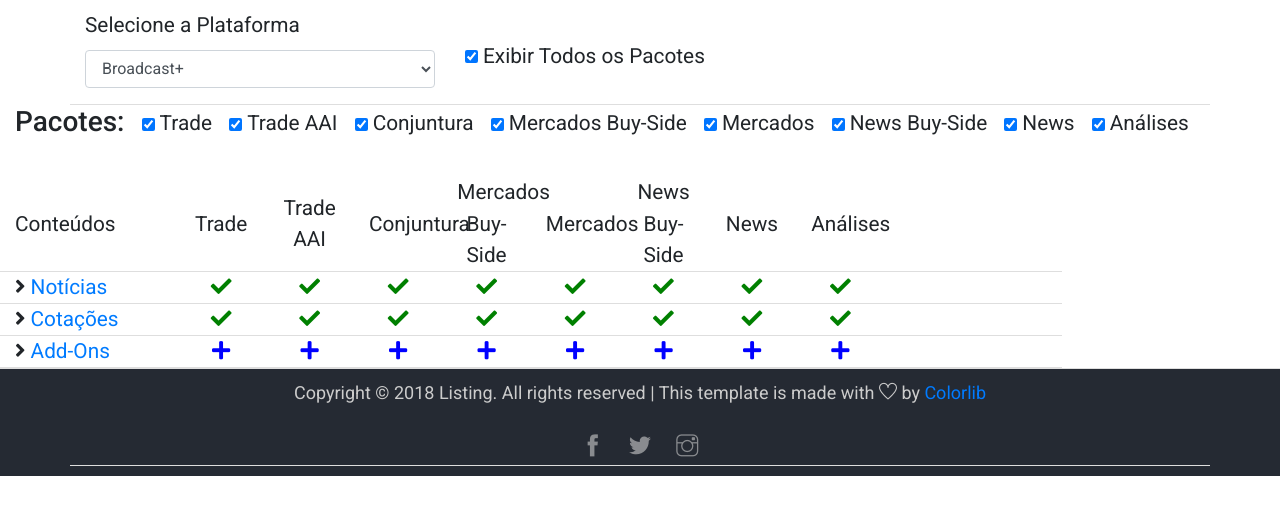
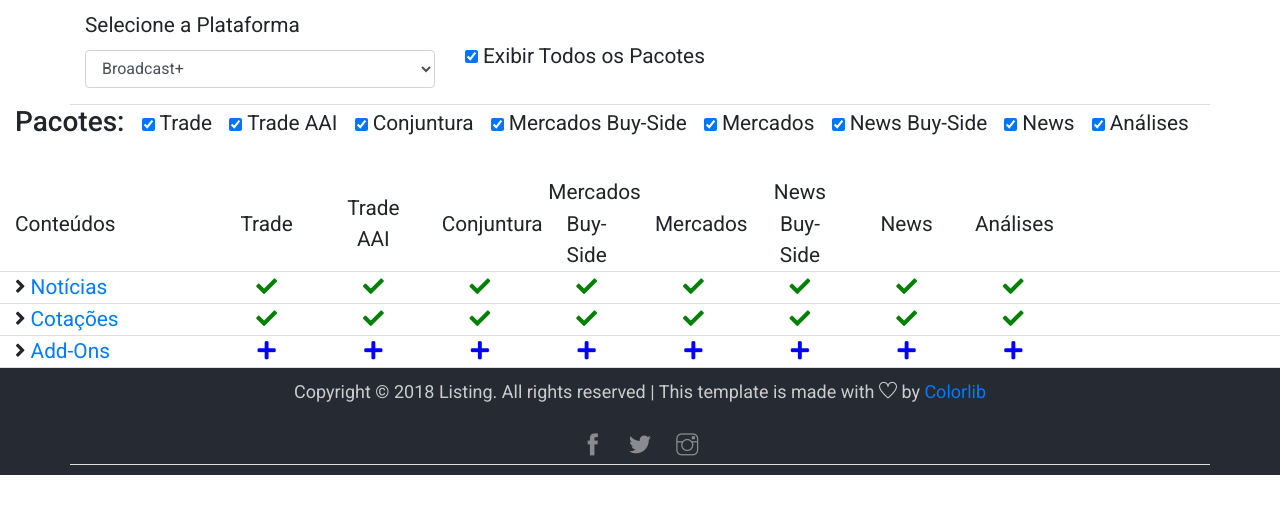
Before and after one commit to brunoLeal93/PPP-Digital, a Flask app: page /Conteudo-vs-Pacotes in a window 1280 px wide. Shown: the part 184-699 px from the top of the page. Run offline with Flask 2, Linux system fonts and the light colour scheme; some libraries are stand-ins or nearby versions.

Commit message:
atualização

```diff
--- a/app/templates/ppp.html
+++ b/app/templates/ppp.html
@@ -76,8 +76,6 @@
 
         </br>
 
-        <div class="row">
-        <div class="col-10">
         <!--Inicio do PPP #  Cabeçalho-->
         <div class="container-fluid">
             <div class="row align-items-center">
@@ -1331,7 +1329,7 @@
                 </div>
             </div>
         </div>
-        </div>
+
 
 </div>
 {% endblock %}
```
Lines whose indentation alone changed are shown as unchanged.
